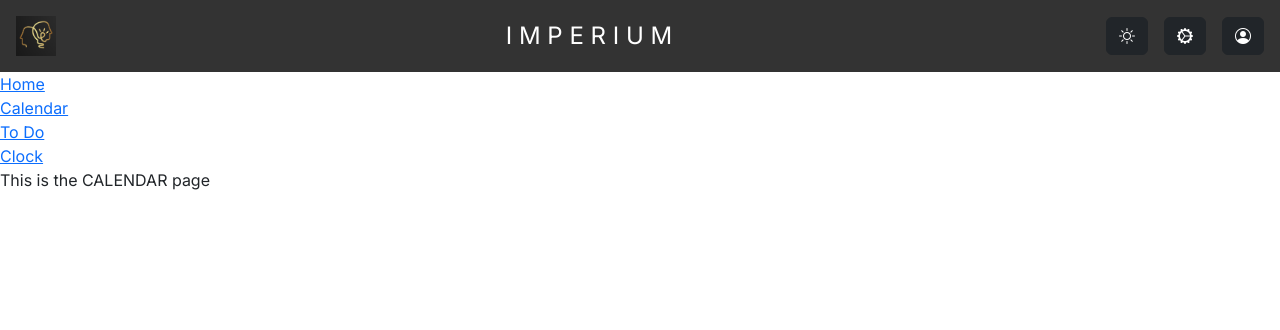
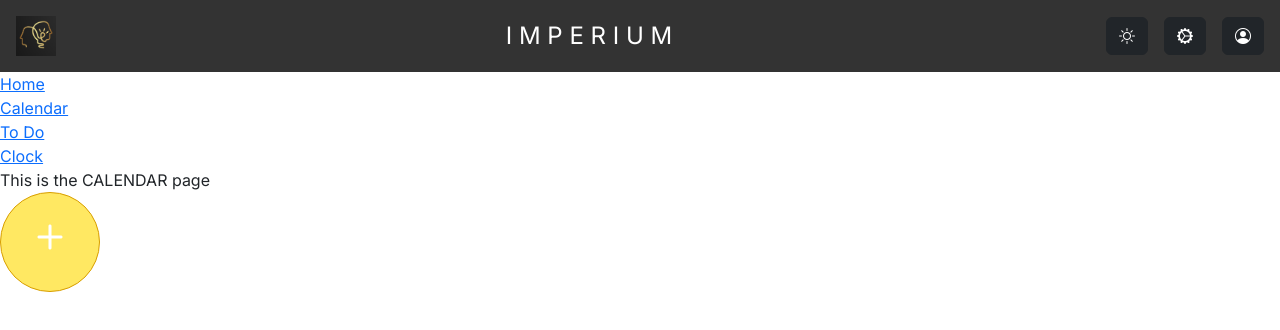
Before and after one commit to Sorbies/calendar-app, a Next.js app in the folder frontend/task-manager/: page /calendar in a window 1280 px wide. Shown: the top 330 px of the page. Built offline with nearby package versions, Linux system fonts and the light colour scheme.

Commit message:
event adder button

```diff
--- a/frontend/task-manager/src/app/(pages)/calendar/page.js
+++ b/frontend/task-manager/src/app/(pages)/calendar/page.js
@@ -1,9 +1,16 @@
 'use client'
+
+import EventAdder from "@/app/components/EventAdder";
 
 export default function Page() {
     return (
         <>
             This is the CALENDAR page
+
+            <br/>
+
+            <EventAdder/>
+
         </>
     );
 }
--- /dev/null
+++ b/frontend/task-manager/src/app/components/BigPlus.js
@@ -0,0 +1,28 @@
+import React from "react";
+
+import styles from "./BigPlus.module.css"
+
+//https://react-bootstrap.github.io/docs/components/dropdowns#customization
+
+const BigPlus = React.forwardRef(
+    function BigPlus({ children, onClick }, ref) {
+
+        const buttonStyle = "btn btn-primary btn-lg " + styles.adderButton
+        const iconStyle = "bi bi-plus " + styles.icon
+
+        return (
+            <>
+                <a type="button" ref={ref} className={buttonStyle}
+                    onClick={(e) => {
+                        e.preventDefault();
+                        onClick(e);
+                    }}>
+                    {children}
+                    <i className={iconStyle}></i>
+                </a>
+            </>
+        )
+    }
+);
+
+export default BigPlus;
--- /dev/null
+++ b/frontend/task-manager/src/app/components/BigPlus.module.css
@@ -0,0 +1,18 @@
+.adderButton {
+    border-radius: 50%;
+    height: 100px;
+    width: 100px;
+
+    --bs-btn-bg: rgb(255, 232, 98);
+    --bs-btn-border-color: rgb(216, 158, 0);
+
+    --bs-btn-hover-bg: gold;
+    --bs-btn-hover-border-color: rgb(179, 131, 0);
+
+    --bs-btn-active-bg: rgb(201, 171, 1);
+    --bs-btn-active-border-color: rgb(97, 71, 0);
+}
+
+.icon {
+    font-size: 50px;
+}
--- /dev/null
+++ b/frontend/task-manager/src/app/components/EventAdder.js
@@ -0,0 +1,68 @@
+'use client'
+
+import { useState } from 'react';
+
+import Modal from 'react-bootstrap/Modal';
+import Button from 'react-bootstrap/Button';
+import Dropdown from 'react-bootstrap/Dropdown';
+
+import BigPlus from './BigPlus';
+
+export default function EventAdder() {
+
+    const [showEvent, setShowEvent] = useState(false);
+    const [showTask, setShowTask] = useState(false);
+
+    const handleCloseEvent = () => setShowEvent(false);
+    const handleShowEvent = () => setShowEvent(true);
+
+    const handleCloseTask = () => setShowTask(false);
+    const handleShowTask = () => setShowTask(true);
+
+    return (
+        <>
+            {/* Add button with dropup */}
+            <Dropdown drop="up-centered">
+                <Dropdown.Toggle variant="success" id="dropdown-basic" as={BigPlus}>
+                </Dropdown.Toggle>
+
+                <Dropdown.Menu>
+                    <Dropdown.Item onClick={handleShowEvent}>Add an event</Dropdown.Item>
+                    <Dropdown.Item onClick={handleShowTask}>Add a task</Dropdown.Item>
+                </Dropdown.Menu>
+            </Dropdown>
+
+            {/* Event adder window */}
+            <Modal show={showEvent} onHide={handleCloseEvent}>
+                <Modal.Header closeButton>
+                    <Modal.Title>Modal heading</Modal.Title>
+                </Modal.Header>
+                <Modal.Body>Adding an event</Modal.Body>
+                <Modal.Footer>
+                    <Button variant="secondary" onClick={handleCloseEvent}>
+                        Close
+                    </Button>
+                    <Button variant="primary" onClick={handleCloseEvent}>
+                        Save Changes
+                    </Button>
+                </Modal.Footer>
+            </Modal>
+
+            {/* Task adder window */}
+            <Modal show={showTask} onHide={handleCloseTask}>
+                <Modal.Header closeButton>
+                    <Modal.Title>Modal heading</Modal.Title>
+                </Modal.Header>
+                <Modal.Body>Adding a task</Modal.Body>
+                <Modal.Footer>
+                    <Button variant="secondary" onClick={handleCloseTask}>
+                        Close
+                    </Button>
+                    <Button variant="primary" onClick={handleCloseTask}>
+                        Save Changes
+                    </Button>
+                </Modal.Footer>
+            </Modal>
+        </>
+    )
+}
```
